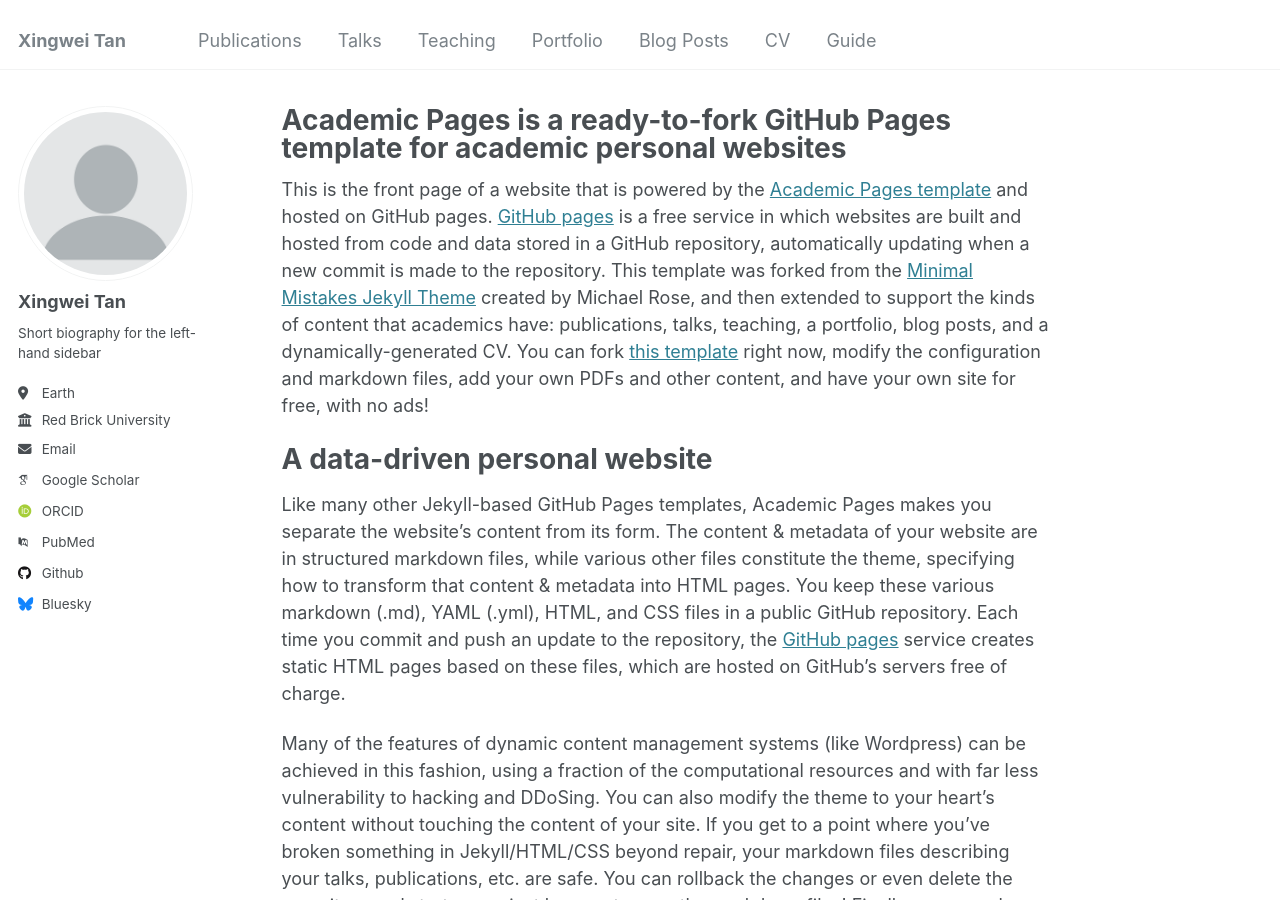
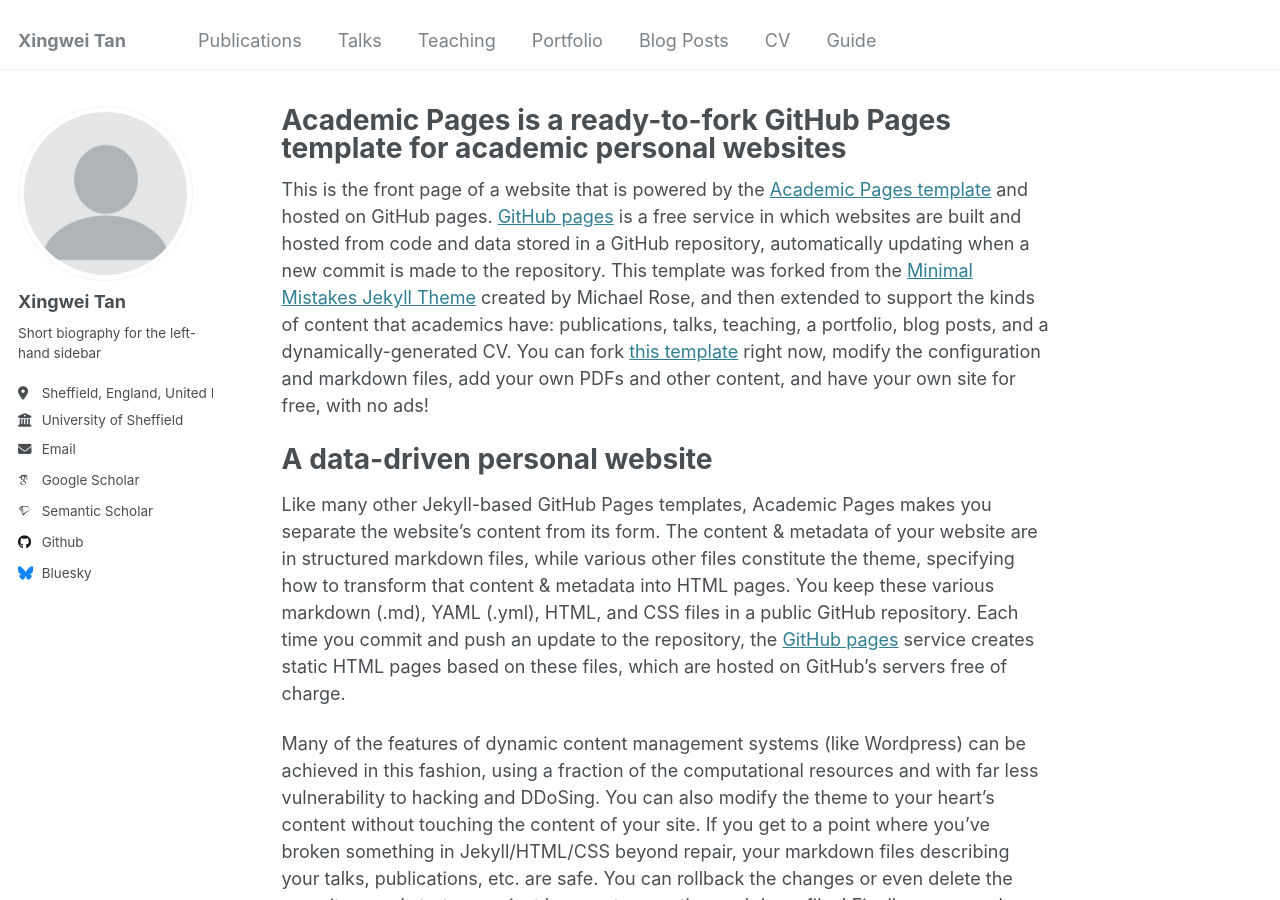
Before and after one commit to Xingwei-Tan/Xingwei-Tan.github.io, a Jekyll site: the page built from _pages/about.md, in a window 1280 px wide and 900 px high. Built offline with Jekyll 4.4.1, drawn with Linux system fonts in a browser that asks for light colours; some web fonts are replaced.

Commit message:
base info

```diff
--- a/_config.yml
+++ b/_config.yml
@@ -25,18 +25,18 @@ author:
   name             : "Xingwei Tan"
   pronouns         : # example: "she/her"
   bio              : "Short biography for the left-hand sidebar"
-  location         : "Earth"
-  employer         : "Red Brick University"
+  location         : "Sheffield, England, United Kingdom"
+  employer         : "University of Sheffield"
   uri              : # URL
   email            : "none@example.org"
 
   # Academic websites
   arxiv            : # URL - Update with the correct link to your profile
-  googlescholar    : "https://scholar.google.com/citations?user=PS_CX0AAAAAJ"
+  googlescholar    : "https://scholar.google.com/citations?user=GAUKDsYAAAAJ&hl=en"
   impactstory      : # URL
-  orcid            : "http://orcid.org/yourorcidurl"
-  semantic         : # URL
-  pubmed           : "https://www.ncbi.nlm.nih.gov/pubmed/?term=john+snow"
+  orcid            : #
+  semantic         : "https://scholar.google.com/citations?user=GAUKDsYAAAAJ&hl=en"
+  pubmed           : #
   researchgate     : # URL
   scopus           : # URL
 
@@ -44,7 +44,7 @@ author:
   bitbucket        : # Username - Update with your username on the site
   codepen          : # Username
   dribbble         : # Username
-  github           : "academicpages"
+  github           : "https://github.com/Xingwei-Tan"
   kaggle           : # Username
   stackoverflow    : # User number or user number and name (i.e., use "1" or "1/jeff-atwood")
 
```
